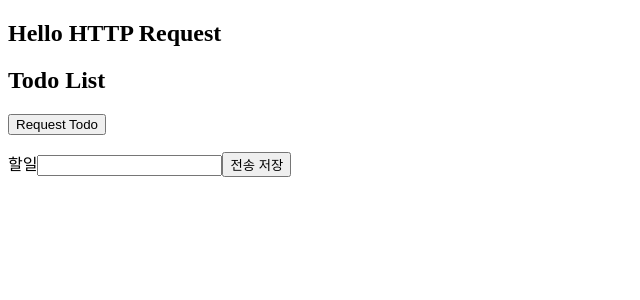
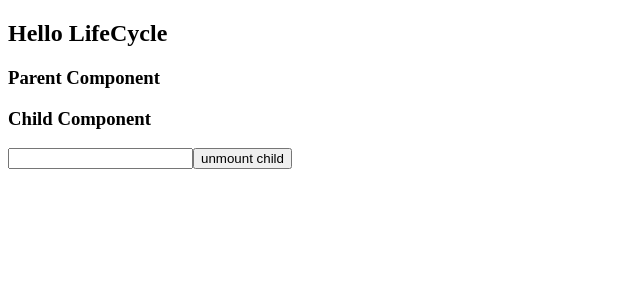
Before and after one commit to OKYOUNGBIN/Practice_Vue_Basic, a Vue app: page / in a window 1280 px wide. Shown: the top 300 px of the page, without its empty margins (0-640 px from the left). Built offline with nearby package versions, Linux system fonts and the light colour scheme.

Commit message:
life cycle

```diff
--- a/src/App.vue
+++ b/src/App.vue
@@ -1,15 +1,15 @@
 <template>
   <div>
-    <h2>Hello HTTP Request</h2>
-    <TodoList />
+    <h2>Hello LifeCycle</h2>
+    <ParentComp />
   </div>
 </template>
 
 <script>
-import TodoList from "./components/http/TodoList.vue";
+import ParentComp from "./components/lifecycle/ParentComp.vue";
 export default {
   name: "App",
-  components: { TodoList },
+  components: { ParentComp },
   data() {
     return {};
   },
--- /dev/null
+++ b/src/components/lifecycle/ChildComp.vue
@@ -0,0 +1,41 @@
+<template>
+  <h3>Child Component</h3>
+  <input type="text" v-model="username" />
+</template>
+
+<script>
+export default {
+  name: "childComp",
+  data() {
+    return {
+      username: "",
+    };
+  },
+  beforeCreate() {
+    console.log("child before create");
+  },
+  created() {
+    console.log("child created");
+  },
+  beforeMount() {
+    console.log("child beforeMount");
+  },
+  mounted() {
+    console.log("child mounted");
+  },
+  beforeUpdate() {
+    console.log("child beforeUpdate");
+  },
+  updated() {
+    console.log("child updated");
+  },
+  beforeUnmount() {
+    console.log("child beforeUnmount");
+  },
+  unmounted() {
+    console.log("child unmounted");
+  },
+};
+</script>
+
+<style></style>
--- /dev/null
+++ b/src/components/lifecycle/ParentComp.vue
@@ -0,0 +1,46 @@
+<template>
+  <h3>Parent Component</h3>
+  <ChildComp v-if="showChild" />
+  <button @click="showChild = false">unmount child</button>
+</template>
+
+<script>
+import ChildComp from "./ChildComp.vue";
+export default {
+  name: "parentComp",
+  data() {
+    return {
+      showChild: true,
+    };
+  },
+  components: {
+    ChildComp,
+  },
+  beforeCreate() {
+    console.log("parent before create");
+  },
+  created() {
+    console.log("parent created");
+  },
+  beforeMount() {
+    console.log("parent beforeMount");
+  },
+  mounted() {
+    console.log("parent mounted");
+  },
+  beforeUpdate() {
+    console.log("parent beforeUpdate");
+  },
+  updated() {
+    console.log("parent updated");
+  },
+  beforeUnmount() {
+    console.log("parent beforeUnmount");
+  },
+  unmounted() {
+    console.log("parent unmounted");
+  },
+};
+</script>
+
+<style></style>
```
